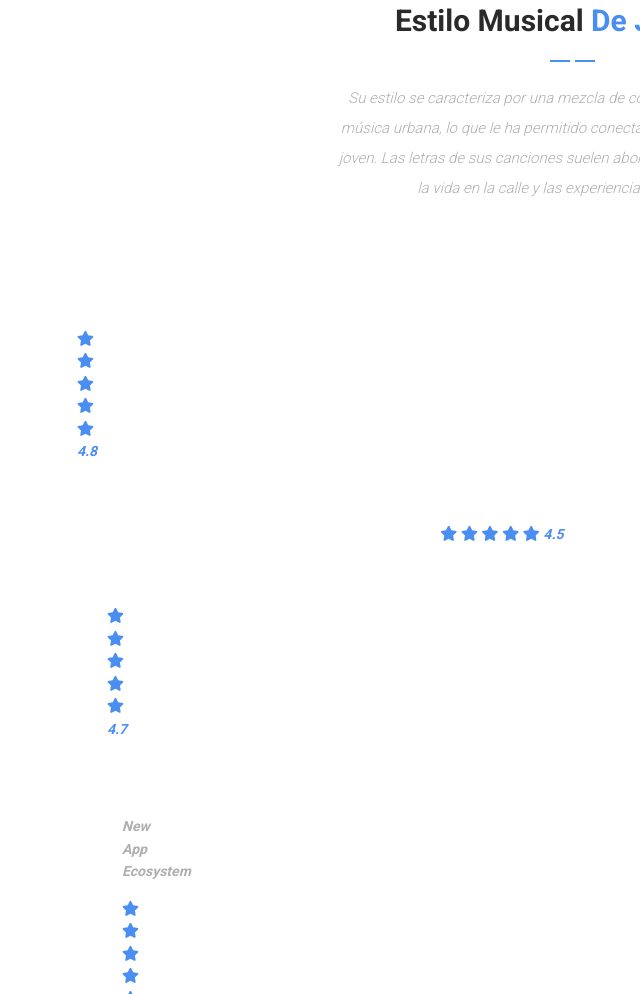
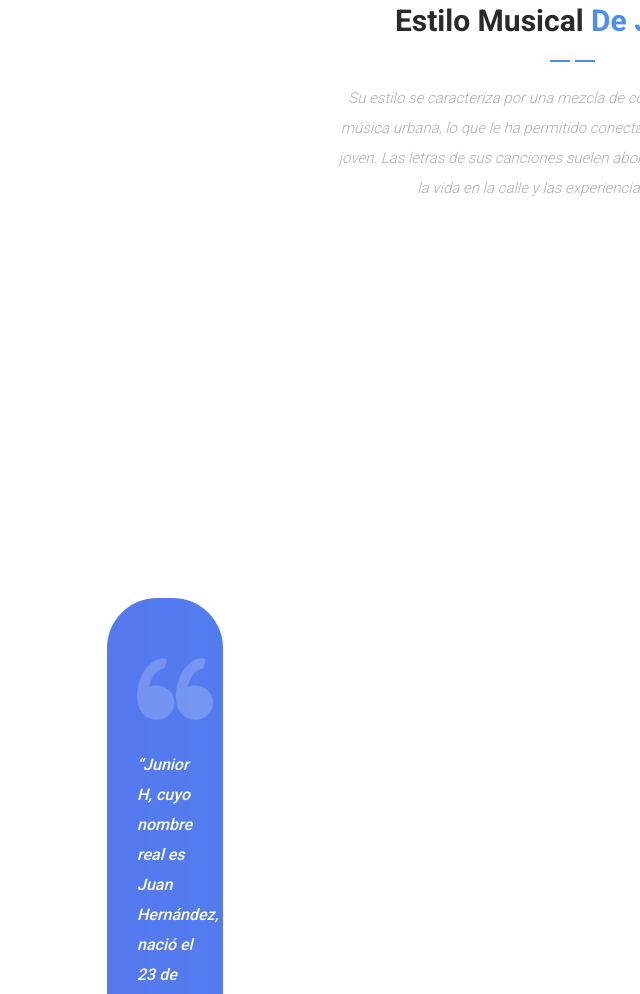
Before and after one commit to sam-moronatti/plantilla-samantha-, a plain HTML site: page index.html in a window 1280 px wide. Shown: the part 2985-3979 px from the top of the page, without its empty margins (68-708 px from the left). Drawn offline with Linux system fonts and the light colour scheme.

Commit message:
Update index.html

```diff
--- a/index.html
+++ b/index.html
@@ -246,7 +246,7 @@ https://templatemo.com/tm-570-chain-app-dev
         <div class="col-lg-3">
           <div class="service-item fourth-service">
             <div class="icon"></div>
-            <h4>La toxica &amp; Support</h4>
+            <h4>La toxica &amp;</h4>
             <p>"La Tóxica": Un tema que se popularizó rápidamente, abordando las relaciones complicadas.</p>
             <div class="text-button">
               <a href="#">siguiente  <i class="fa fa-arrow-right"></i></a>
@@ -333,12 +333,7 @@ Gracias a estos factores, Junior H ha logrado un gran éxito en la industria mus
                           <div class="col-lg-4 col-sm-4 d-none d-sm-block">
                           </div>
                           <div class="col-lg-4 col-sm-4 col-12">
-                              <i class="fa fa-star"></i>
-                              <i class="fa fa-star"></i>
-                              <i class="fa fa-star"></i>
-                              <i class="fa fa-star"></i>
-                              <i class="fa fa-star"></i>
-                              <span class="rating">4.8</span>
+
                           </div>
                         </div>
                       </div>
@@ -351,12 +346,7 @@ Gracias a estos factores, Junior H ha logrado un gran éxito en la industria mus
                           <div class="col-lg-4 col-sm-4 d-none d-sm-block">
                           </div>
                           <div class="col-lg-4 col-sm-4 col-12">
-                              <i class="fa fa-star"></i>
-                              <i class="fa fa-star"></i>
-                              <i class="fa fa-star"></i>
-                              <i class="fa fa-star"></i>
-                              <i class="fa fa-star"></i>
-                              <span class="rating">4.5</span>
+
                           </div>
                         </div>
                       </div>
@@ -369,12 +359,7 @@ Gracias a estos factores, Junior H ha logrado un gran éxito en la industria mus
                           <div class="col-lg-4 col-sm-4 d-none d-sm-block"
                           </div>
                           <div class="col-lg-4 col-sm-4 col-12">
-                              <i class="fa fa-star"></i>
-                              <i class="fa fa-star"></i>
-                              <i class="fa fa-star"></i>
-                              <i class="fa fa-star"></i>
-                              <i class="fa fa-star"></i>
-                              <span class="rating">4.7</span>
+
                           </div>
                         </div>
                       </div>
@@ -385,15 +370,10 @@ Gracias a estos factores, Junior H ha logrado un gran éxito en la industria mus
                           <div class="col-lg-4 col-sm-4 col-12"
                           </div>
                           <div class="col-lg-4 col-sm-4 d-none d-sm-block">
-                            <span class="category">New App Ecosystem</span>
+
                           </div>
                           <div class="col-lg-4 col-sm-4 col-12">
-                              <i class="fa fa-star"></i>
-                              <i class="fa fa-star"></i>
-                              <i class="fa fa-star"></i>
-                              <i class="fa fa-star"></i>
-                              <i class="fa fa-star"></i>
-                              <span class="rating">3.9</span>
+
                           </div>
                         </div>
                       </div>
@@ -404,15 +384,9 @@ Gracias a estos factores, Junior H ha logrado un gran éxito en la industria mus
                           <div class="col-lg-4 col-sm-4 col-12">
                           </div>
                           <div class="col-lg-4 col-sm-4 d-none d-sm-block">
-                            <span class="category">Web Development</span>
                           </div>
                           <div class="col-lg-4 col-sm-4 col-12">
-                              <i class="fa fa-star"></i>
-                              <i class="fa fa-star"></i>
-                              <i class="fa fa-star"></i>
-                              <i class="fa fa-star"></i>
-                              <i class="fa fa-star"></i>
-                              <span class="rating">4.3</span>
+
                           </div>
                         </div>
                       </div>
@@ -428,7 +402,7 @@ Gracias a estos factores, Junior H ha logrado un gran éxito en la industria mus
                             <div class="col-lg-12">
                               <div class="client-content">
                                 <img src="assets/images/quote.png" alt="">
-                                <p>“Junior H, cuyo nombre real es Juan Hernández, nació el 23 de diciembre de 1998 en Guanajuato, México. Desde joven mostró interés por la música, influenciado por corridos y géneros regionales. Comenzó a componer y grabar sus propias canciones, ganando popularidad en las plataformas digitales.”</p>
+    <p>“Junior H, cuyo nombre real es Juan Hernández, nació el 23 de diciembre de 1998 en Guanajuato, México. Desde joven mostró interés por la música, influenciado por corridos y géneros regionales. Comenzó a componer y grabar sus propias canciones, ganando popularidad en las plataformas digitales.”</p>
                               </div>
                               <div class="down-content">
                                 <img src="assets/images/client-image.jpg" alt="">
```
